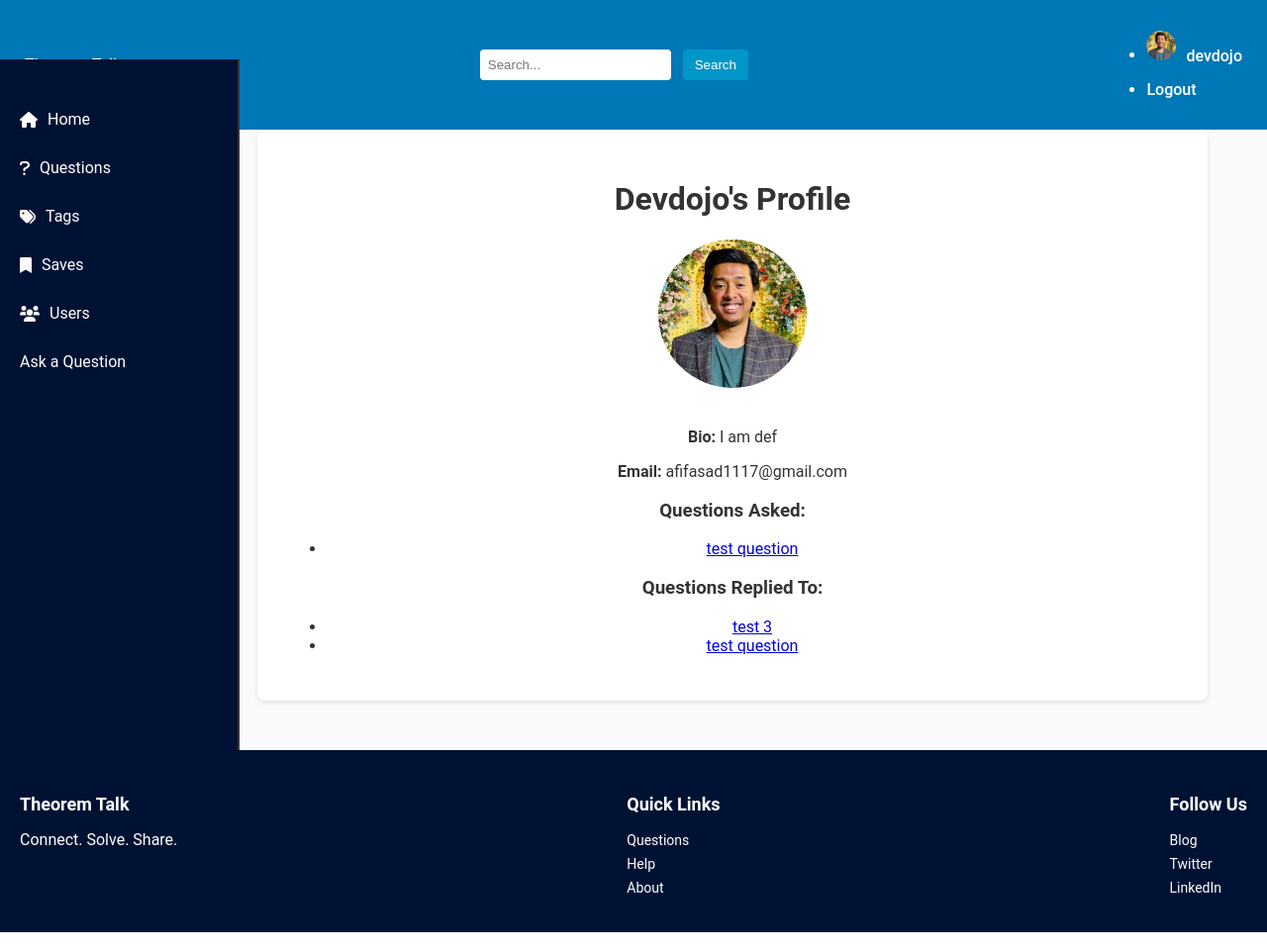
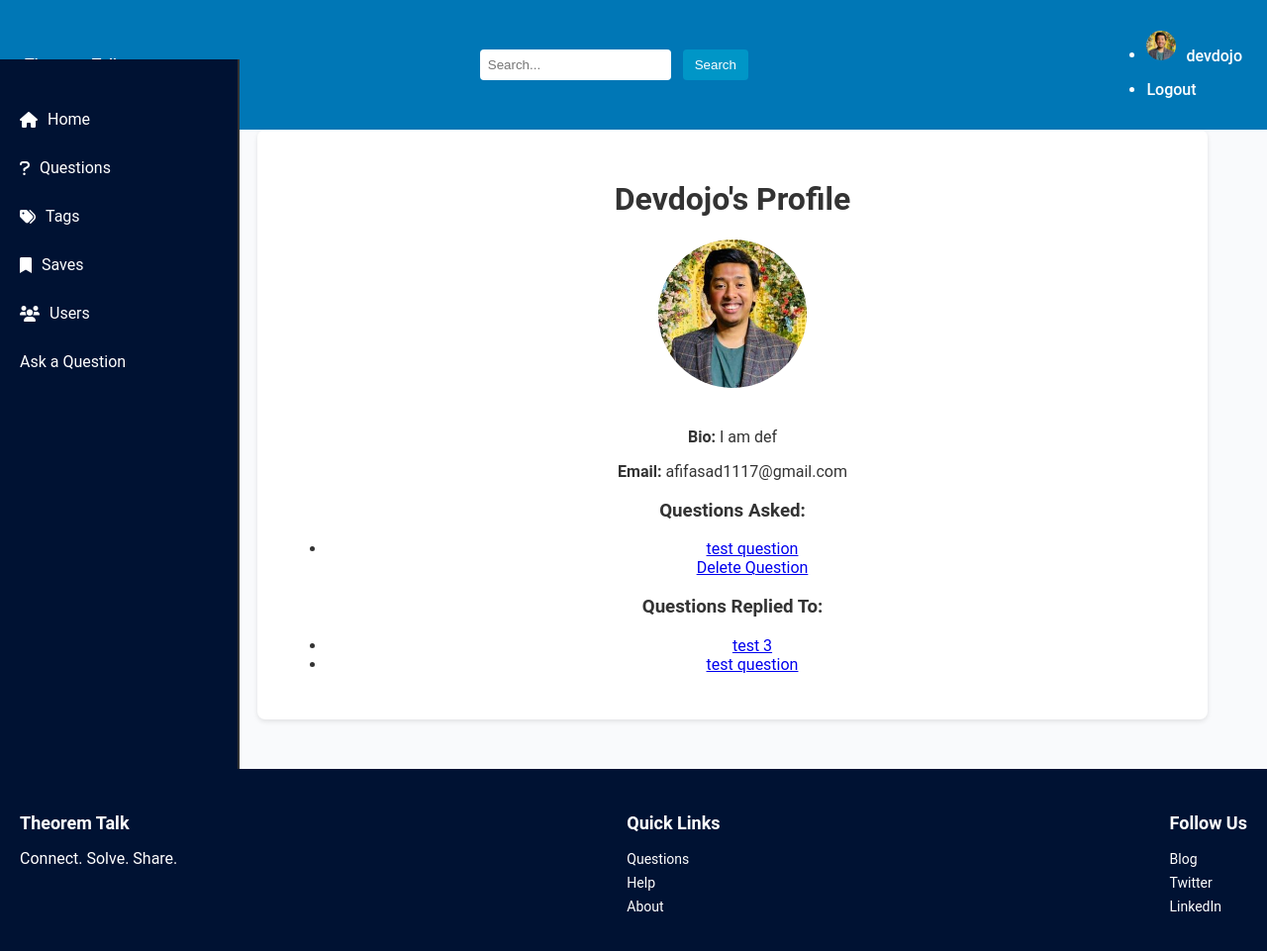
Before and after one commit to Ruddraw/TheoremTalk, a Django app: a page that uses templates/base.html in a window 1280 px wide. Shown: the whole page at 99% size. Run offline with Django 5.2, Linux system fonts and the light colour scheme; a user stored in the database is signed in; data comes from the database, SQL or seed files in the repository; both versions use the stored data as it was after the commit.

Commit message:
brought back the delete question button

```diff
--- a/templates/base.html
+++ b/templates/base.html
@@ -20,7 +20,7 @@
       <ul class="navbar-nav">
         {% if user.is_authenticated %}
           <li>
-            <a href="{% url 'profile' %}">
+            <a href="{% url 'profile' user.username %}">
               <img src="{{ user.profile.image.url }}" alt="Profile" class="profile-pic">
               {{ user.username }}
             </a>
--- a/user/forms.py
+++ b/user/forms.py
@@ -5,7 +5,6 @@ from django import forms
 from django.contrib.auth.models import User
 from django.contrib.auth.forms import UserCreationForm
 from django.db import models
- # Import Profile model to handle profile-related forms
 from .models import Profile
 
 # User registration form that inherits from Django's UserCreationForm
@@ -25,7 +24,6 @@ class UserRegisterForm(UserCreationForm):
       user.save()
     return user
 
-
 # User update form for updating existing user information
 class UserUpdateForm(forms.ModelForm):
   # Email field for updating the email
--- /dev/null
+++ b/user/static/user/css/profile.css
@@ -0,0 +1,13 @@
+/* static/user/css/profile.css */
+
+.profile {
+  text-align: center;
+}
+
+.profile-pic {
+  width: 150px;
+  height: 150px;
+  object-fit: cover;
+  border-radius: 50%;
+  margin-bottom: 20px;
+}
--- a/user/templates/users/profile.html
+++ b/user/templates/users/profile.html
@@ -1,6 +1,8 @@
 {% extends "base.html" %}
+{% load static %}
 
 {% block content %}
+<link rel="stylesheet" href="{% static 'user/css/profile.css' %}"> <!-- Link the CSS file -->
 <div class="profile">
   <h1>{{ profile_user.username|title }}'s Profile</h1>
   <img src="{{ profile_user.profile.image.url }}" alt="{{ profile_user.username }}" class="profile-pic">
@@ -14,6 +16,12 @@
         <li>
           <a href="{% url 'base:question_detail' question.id %}">{{ question.title }}</a>
         </li>
+        <!-- Delet the question -->
+        <div class="delete-question">
+          {% if question.user == user %}
+            <a href="{% url 'base:question_delete' question.pk %}" class="btn btn-danger">Delete Question</a>
+          {% endif %}
+        </div>
       {% endfor %}
     </ul>
     {% else %}
@@ -34,16 +42,4 @@
   {% endif %}
 </div>
 
-<style>
-    .profile {
-        text-align: center;
-    }
-    .profile-pic {
-        width: 150px;
-        height: 150px;
-        object-fit: cover;
-        border-radius: 50%;
-        margin-bottom: 20px;
-    }
-</style>
 {% endblock %}
--- a/user/views.py
+++ b/user/views.py
@@ -60,10 +60,6 @@ def register(request):
 
   return render(request, 'users/register.html', {'form': form})
 
-
-
-
-
 # Logout view to log the user out and redirect them to the homepage
 # We could use a logout button in HTML since Django’s LogoutView requires a POST request for security reasons.
 def logout_view(request):
@@ -81,21 +77,20 @@ def logout_view(request):
 @login_required
 def profile(request, username):
     """
-    Renders the profile page for a specific user.
-    Shows the questions they've asked and the questions they've replied to.
+    Renders the profile page for the specified user.
     """
-    # Get the user by username
+    # Get the user by the username or return a 404 error
     profile_user = get_object_or_404(User, username=username)
 
-    # Fetch questions asked by this user
+    # Fetch all questions posted by the user
     user_questions = Question.objects.filter(user=profile_user)
 
-    # Fetch questions the user has replied to
+    # Fetch all questions the user has replied to
     replied_questions = Reply.objects.filter(user=profile_user).values('question').distinct()
     replied_question_ids = [reply['question'] for reply in replied_questions]
     replied_questions = Question.objects.filter(id__in=replied_question_ids)
 
-    # Pass data to the template
+    # Pass the data to the template
     return render(request, 'users/profile.html', {
         'profile_user': profile_user,
         'questions': user_questions,
```
Also changed, not shown: user/static/user/css/list_users.css (added, +31 -0 lines), user/templates/users/list_users.html (+2 -33 lines), db.sqlite3. Lines whose indentation alone changed are shown as unchanged.
